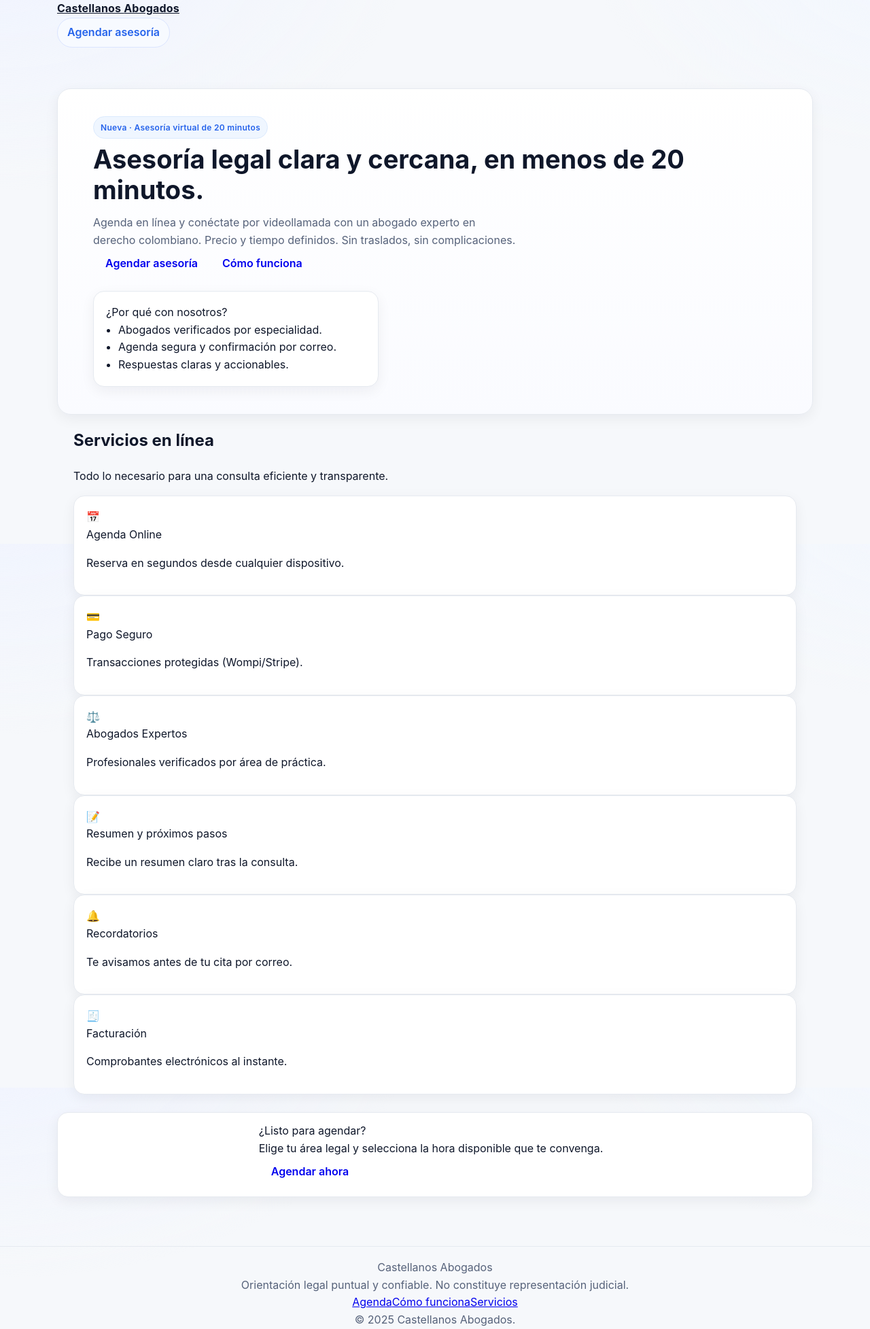
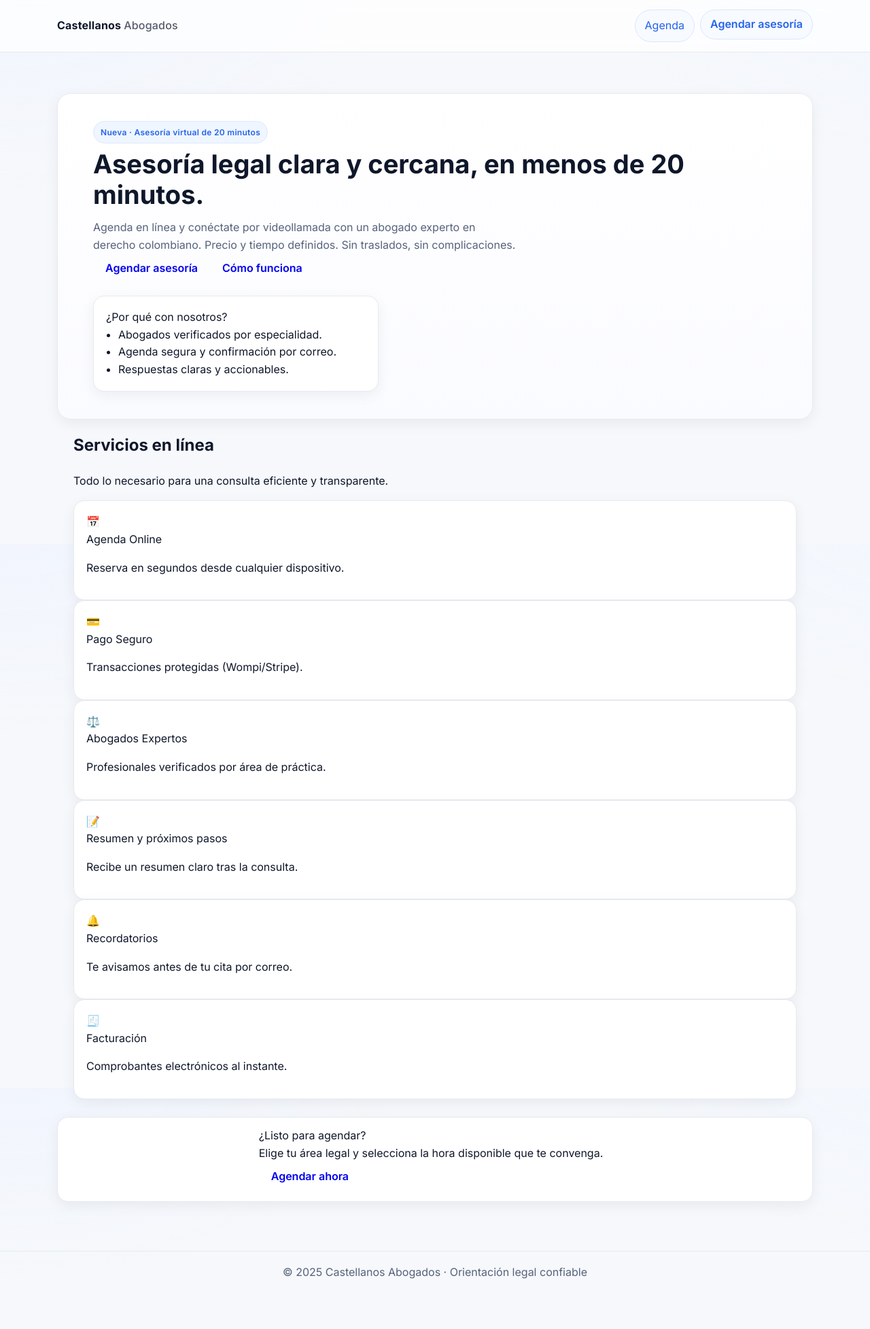
Before and after one commit to jjonnas1/castellanosabogados, a Next.js app: page / in a window 1280 px wide. Shown: the whole page at 68% size. After the commit the page ends 1885 px from the top, so only its background shows below. Built offline with nearby package versions, Linux system fonts and the light colour scheme.

Commit message:
Update layout.tsx

```diff
--- a/app/layout.tsx
+++ b/app/layout.tsx
@@ -1,52 +1,30 @@
-// app/layout.tsx
-import type { Metadata } from "next";
-import Link from "next/link";
-import "./globals.css";
+import './globals.css';
+import type { Metadata } from 'next';
+import { Inter } from 'next/font/google';
+
+const inter = Inter({ subsets: ['latin'] });
 
 export const metadata: Metadata = {
-  title: "Castellanos Abogados",
-  description: "Orientación legal clara y confiable en 20 minutos.",
+  title: 'Castellanos Abogados',
+  description: 'Orientación legal puntual y confiable.',
 };
 
 export default function RootLayout({ children }: { children: React.ReactNode }) {
   return (
     <html lang="es">
-      <body>
-        {/* Topbar */}
-        <header className="topbar">
-          <div className="wrap">
-            <Link href="/" className="brand" aria-label="Inicio">
-              <span className="brand__fallback">Castellanos <span style={{fontWeight:700}}>Abogados</span></span>
-            </Link>
-            <nav className="nav" aria-label="Navegación principal">
-              <Link href="/agenda" className="btn btn--primary">Agendar asesoría</Link>
+      <body className={inter.className}>
+        <header className="site-header">
+          <div className="container">
+            <div className="brand">Castellanos <span style={{opacity:.7,fontWeight:500}}>Abogados</span></div>
+            <nav className="nav">
+              <a href="/agenda">Agenda</a>
+              <a href="/agenda" className="btn btn-ghost">Agendar asesoría</a>
             </nav>
           </div>
         </header>
-
-        {/* Main */}
-        <main className="main">
-          {children}
-        </main>
-
-        {/* Footer */}
-        <footer className="footer">
-          <div className="wrap footer__grid">
-            <div>
-              <div className="footer__title">Castellanos Abogados</div>
-              <div className="footer__muted">
-                Orientación legal puntual y confiable. No constituye representación judicial.
-              </div>
-            </div>
-            <div className="footer__links" aria-label="Enlaces">
-              <Link className="link" href="/agenda">Agenda</Link>
-              <a className="link" href="#como-funciona">Cómo funciona</a>
-              <a className="link" href="#servicios">Servicios</a>
-            </div>
-          </div>
-          <div className="wrap footer__legal">
-            © {new Date().getFullYear()} Castellanos Abogados.
-          </div>
+        <main>{children}</main>
+        <footer>
+          © {new Date().getFullYear()} Castellanos Abogados · Orientación legal confiable
         </footer>
       </body>
     </html>
```
